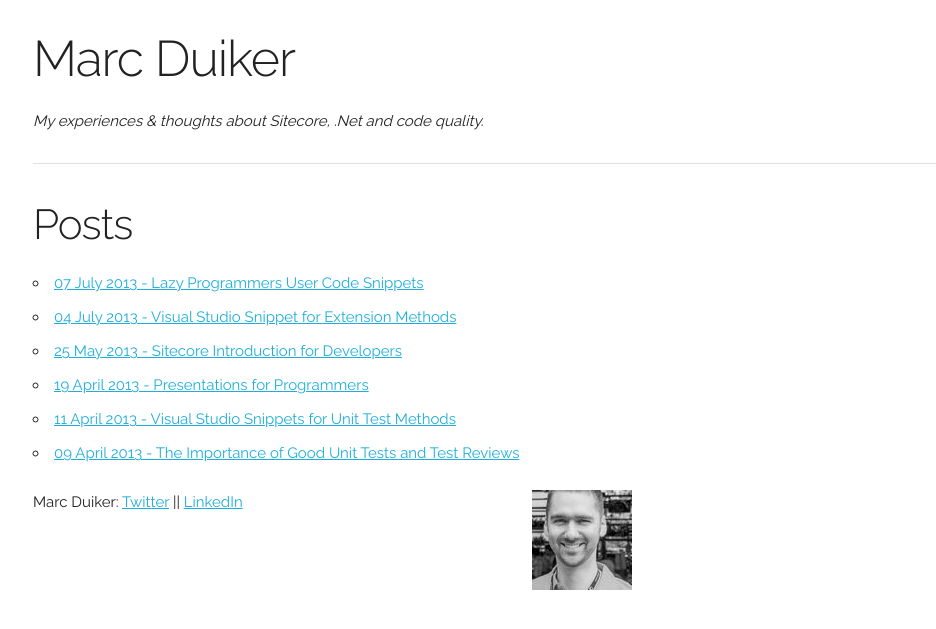
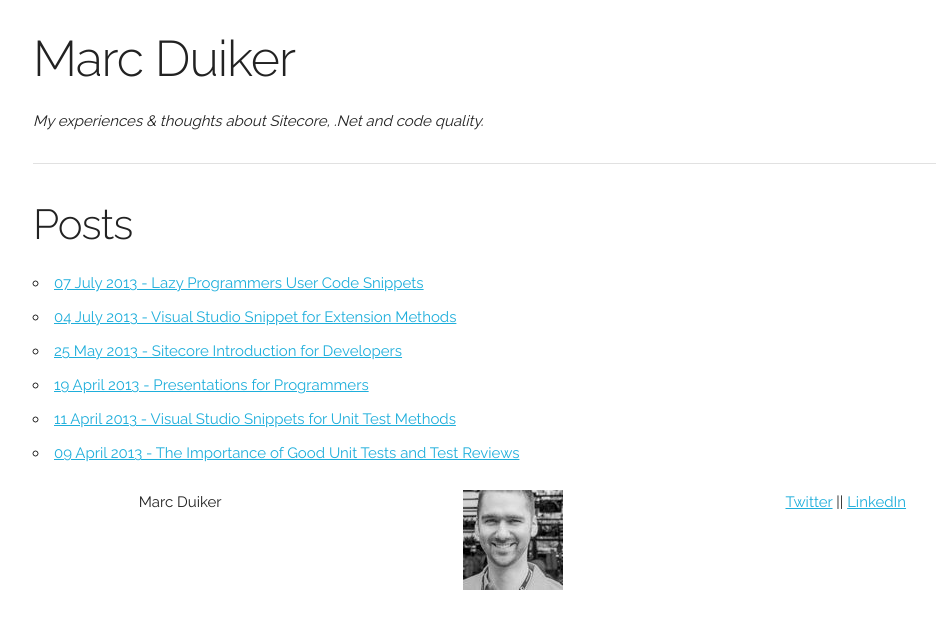
Before and after one commit to marcduiker/marcduiker.github.io, a Jekyll site: the page built from index.html, in a window 1280 px wide. Shown: the top 629 px of the page, without its empty margins (127-1063 px from the left). Built offline with Jekyll 4.4.1, drawn with Linux system fonts in a browser that asks for light colours.

Commit message:
Added custom blog.css to handle centered sections. Added favicon.

```diff
--- a/_includes/footer.html
+++ b/_includes/footer.html
@@ -1,12 +1,17 @@
-  <div class="container">
+  <div class="container section">
     <div class="row">
-      <div class="one-half column">
+      <div class="one-third column">
         <p>
-			   Marc Duiker: <a href="https://twitter.com/@marcduiker" target="_blank">Twitter</a> || <a href="https://nl.linkedin.com/in/mduiker" target="_blank">LinkedIn</a>
+			   Marc Duiker
 		    </p>
       </div>
-      <div class="one-half column">
+      <div class="one-third column">
         <img src="{{ site.url }}/assets/MarcDuiker100px.jpg" alt="Marc Duiker profile">
+      </div>
+      <div class="one-third column">
+        <p>
+			   <a href="https://twitter.com/@marcduiker" target="_blank">Twitter</a> || <a href="https://nl.linkedin.com/in/mduiker" target="_blank">LinkedIn</a>
+		    </p>
       </div>
     </div>
   </div>
--- a/_includes/head.html
+++ b/_includes/head.html
@@ -1,27 +1,18 @@
 <head>
 
-  <!-- Basic Page Needs
-  –––––––––––––––––––––––––––––––––––––––––––––––––– -->
   <meta charset="utf-8">
-  <title>Marc Duiker about Sitecore, .Net and code quality</title>
-  <meta name="description" content="Blog about Sitecore, .Net and code quality.">
+  <title>Marc Duiker about Sitecore, .Net, code quality and continuous integration.</title>
+  <meta name="description" content="Blog about Sitecore, .Net, code quality and continuous integration.">
   <meta name="author" content="Marc Duiker">
 
-  <!-- Mobile Specific Metas
-  –––––––––––––––––––––––––––––––––––––––––––––––––– -->
   <meta name="viewport" content="width=device-width, initial-scale=1">
 
-  <!-- FONT
-  –––––––––––––––––––––––––––––––––––––––––––––––––– -->
   <link href="//fonts.googleapis.com/css?family=Raleway:400,300,600" rel="stylesheet" type="text/css">
 
-  <!-- CSS
-  –––––––––––––––––––––––––––––––––––––––––––––––––– -->
   <link rel="stylesheet" href="{{ site.url }}/css/normalize.css">
   <link rel="stylesheet" href="{{ site.url }}/css/skeleton.css">
+  <link rel="stylesheet" href="{{ site.url }}/css/blog.css">
 
-  <!-- Favicon
-  –––––––––––––––––––––––––––––––––––––––––––––––––– -->
-  <!--<link rel="icon" type="image/png" href="images/favicon.png">-->
+  <link rel="icon" type="image/png" href="assets/favicon.ico">
 
 </head>
--- /dev/null
+++ b/css/blog.css
@@ -0,0 +1,3 @@
+.section {
+	text-align: center;
+}
```
Also changed, not shown: assets/favicon.ico (added).
